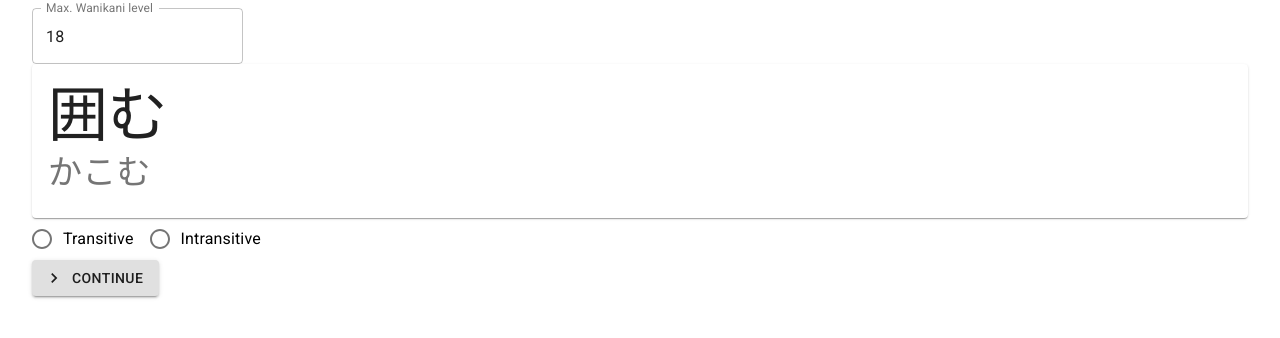
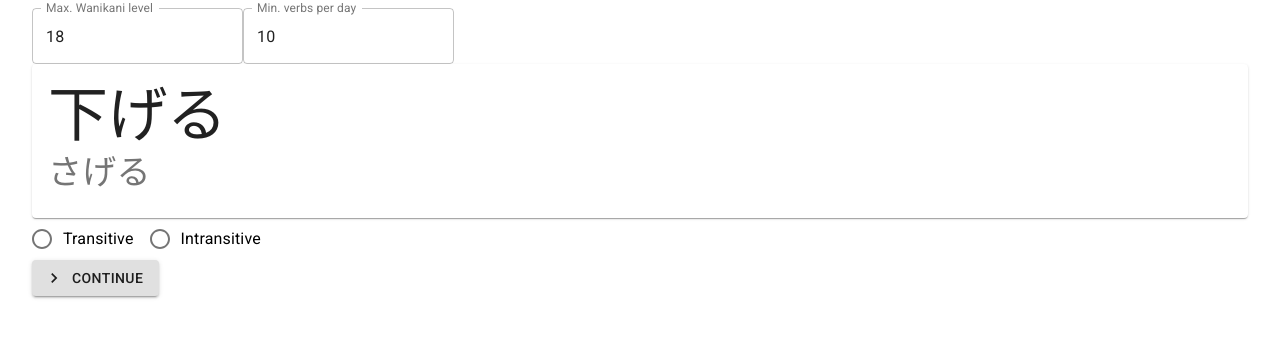
Before and after one commit to eickler/doushikani, a React (Create React App) app: page / in a window 1280 px wide. Shown: the top 338 px of the page. Built offline with nearby package versions, Linux system fonts and the light colour scheme.

Commit message:
Initial implementation of local storage for flashcards

```diff
--- a/src/App.tsx
+++ b/src/App.tsx
@@ -7,6 +7,7 @@ import { Question } from "./Question";
 import { Choice, Selection } from "./Choice";
 import { Answer } from "./Answer";
 import { Configuration, Setup } from "./Setup";
+import { flashcards } from './Flashcards';
 
 interface State {
   verbsToPractice: VerbDefinition[];
@@ -19,17 +20,29 @@ const pickVerb = (verbs: VerbDefinition[]): VerbDefinition => {
   return verbs[rnd];
 };
 
-const initialize = (level: number): State => {
-  const verbsToPractice = verbs.filter((verb) => verb.level <= level);
+const initialize = (level: number, amount: number): State => {
+  const dueCards = flashcards.dueCards();
+  const dueVerbs = verbs.filter(verb => dueCards.hasOwnProperty(verb.verb));
+
+  for (const verb of verbs) {
+    if (verb.level <= level && !flashcards.available(verb.verb)) {
+      dueVerbs.push(verb);
+      if (dueVerbs.length >= amount) {
+        break;
+      }
+    }
+  }
+  // However, we didn't create flashcards for the new verbs ...
+
   return {
-    verbsToPractice: verbsToPractice,
-    verb: pickVerb(verbsToPractice),
+    verbsToPractice: dueVerbs,
+    verb: pickVerb(dueVerbs),
     selection: Selection.NotSelected,
   };
 };
 
 const App = () => {
-  const [state, setState] = useState(initialize(18));
+  const [state, setState] = useState(initialize(18, 10));
 
   const onSelect = (selection: Selection) => {
     setState({ ...state, selection: selection });
@@ -44,12 +57,12 @@ const App = () => {
   };
 
   const onConfigUpdate = (config: Configuration) => {
-    setState(initialize(config.level));
+    setState(initialize(config.level, config.verbsPerDay));
   };
 
   return (
     <>
-      <Setup defaultLevel={18} onConfigUpdate={onConfigUpdate} />
+      <Setup defaultLevel={18} defaultVerbsPerDay={10} onConfigUpdate={onConfigUpdate} />
       <Question verb={state.verb} />
       <Choice currentSelection={state.selection} onSelect={onSelect} />
       {state.selection !== Selection.NotSelected && (
--- /dev/null
+++ b/src/Flashcards.tsx
@@ -0,0 +1,72 @@
+import { supermemo, SuperMemoGrade, SuperMemoItem } from "supermemo";
+
+const MARKER = '動詞 ';
+
+export interface Flashcard {
+  item: SuperMemoItem;
+  dueDate: Date;
+}
+
+const defaultItem : SuperMemoItem = {
+  interval: 0,
+  repetition: 0,
+  efactor: 2.5,
+};
+
+const set = (verb: string, card: Flashcard) => {
+  window.localStorage.setItem(MARKER + verb, JSON.stringify(card));
+}
+
+const get = (verb: string) : Flashcard => {
+  const value = window.localStorage.getItem(MARKER + verb);
+  return value ? JSON.parse(value) : null;
+}
+
+const getAll = () : Record<string,Flashcard> => {
+  const cards : Record<string,Flashcard> = {};
+  for (const [key, value] of Object.entries(window.localStorage)) {
+    if (key.indexOf(MARKER) === 0) {
+      const card = JSON.parse(value.substring(MARKER.length));
+      cards[key] = card;
+    }
+  }
+  return cards;
+}
+
+const nextDate = (interval: number) : Date => {
+  return new Date(Date.now() + interval*24*60*60*1000);
+}
+
+class Flashcards {
+  available(verb: string) : boolean {
+    return get(verb) !== null;
+  }
+
+  dueCards() : Record<string,Flashcard> {
+    const now = new Date();
+    const cards : Record<string,Flashcard> = {};
+    for (const [key, card] of Object.entries(getAll())) {
+      if (card.dueDate && card.dueDate <= now) {
+        cards[key] = card;
+      }
+    }
+    return cards;
+  }
+
+  add(verbs: string[]) : void {
+    for (const verb in verbs) {
+      set(verb, { item: defaultItem, dueDate: new Date() });
+    }
+  }
+
+  update(verb: string, card: Flashcard, grade: SuperMemoGrade) : void {
+    const updatedItem = supermemo(card.item, grade)
+    const updatedCard = {
+      item: updatedItem,
+      dueDate: nextDate(updatedItem.interval),
+    };
+    set(verb, updatedCard);
+  }
+}
+
+export const flashcards = new Flashcards();
--- a/src/Setup.tsx
+++ b/src/Setup.tsx
@@ -4,23 +4,38 @@ import TextField from "@material-ui/core/TextField";
 
 export interface Configuration {
   level: number;
+  verbsPerDay: number;
 }
 
 interface Props {
   defaultLevel: number;
+  defaultVerbsPerDay: number;
   onConfigUpdate: (config: Configuration) => void;
 }
 
+const toDefaultConfiguration = (props: Props) => {
+  return { level: props.defaultLevel, verbsPerDay: props.defaultVerbsPerDay }
+}
+
 export const Setup = (props: Props) => {
-  const [value, setValue] = React.useState<
-    number | string | Array<number | string>
-  >(props.defaultLevel);
+  const [config, setConfig] = React.useState<Configuration>(toDefaultConfiguration(props));
 
-  const onChange = (event: React.ChangeEvent<HTMLInputElement>) => {
+  const update = (newConfig: Configuration) => {
+    setConfig(newConfig);
+    props.onConfigUpdate(newConfig);
+  }
+
+  const onChangeLevel = (event: React.ChangeEvent<HTMLInputElement>) => {
     const level = +event.target.value;
     if (level && level >= 1 && level <= 60) {
-      setValue(level);
-      props.onConfigUpdate({ level: level });
+      update({ ...config, level: level });
+    }
+  };
+
+  const onChangeVerbsPerDay = (event: React.ChangeEvent<HTMLInputElement>) => {
+    const verbsPerDay = +event.target.value;
+    if (verbsPerDay && verbsPerDay >= 0) {
+      update({ ...config, verbsPerDay: verbsPerDay });
     }
   };
 
@@ -37,8 +52,16 @@ export const Setup = (props: Props) => {
           label="Max. Wanikani level"
           variant="outlined"
           type="number"
-          value={value}
-          onChange={onChange}
+          value={config.level}
+          onChange={onChangeLevel}
+          onKeyPress={ignoreCR}
+        />
+        <TextField
+          label="Min. verbs per day"
+          variant="outlined"
+          type="number"
+          value={config.verbsPerDay}
+          onChange={onChangeVerbsPerDay}
           onKeyPress={ignoreCR}
         />
       </form>
```
